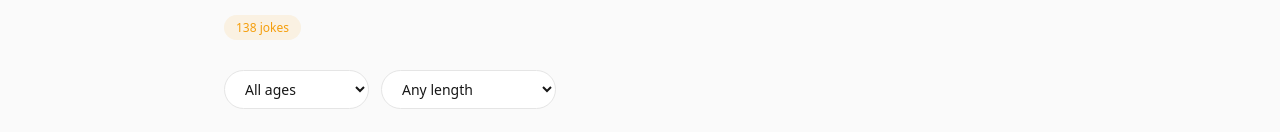
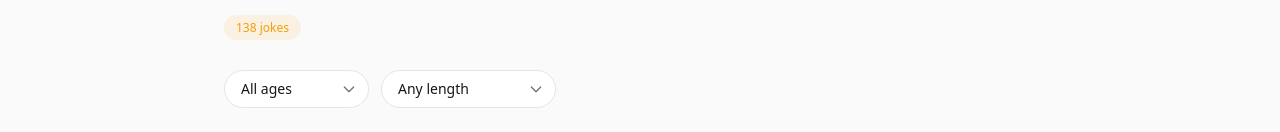
Before and after one commit to Yahoeshua215/dadjokes, a Next.js app: page /packs/fathers-day in a window 1280 px wide. Shown: the part 269-401 px from the top of the page. Built offline with nearby package versions, Linux system fonts and the light colour scheme; a web font is replaced by a local one.

Commit message:
Fix filter pill chevron alignment with custom dropdown arrow
Replace native select chevron with a custom SVG icon using
appearance-none, giving consistent right padding and alignment.

Co-Authored-By: Claude Opus 4.6 <noreply@anthropic.com>

```diff
--- a/components/JokeFilterBar.tsx
+++ b/components/JokeFilterBar.tsx
@@ -55,24 +55,34 @@ export default function JokeFilterBar({ jokes }: { jokes: Joke[] }) {
   return (
     <>
       <div className="flex flex-wrap gap-3 mb-6">
+        <div className="relative">
           <select
             value={ageFilter}
             onChange={(e) => updateFilter('age', e.target.value)}
-          className="bg-surface border border-border rounded-full px-4 py-2 text-sm focus:outline-none focus:border-accent transition-colors"
+            className="appearance-none bg-surface border border-border rounded-full pl-4 pr-9 py-2 text-sm focus:outline-none focus:border-accent transition-colors cursor-pointer"
           >
             {AGE_OPTIONS.map((o) => (
               <option key={o.value} value={o.value}>{o.label}</option>
             ))}
           </select>
+          <svg className="pointer-events-none absolute right-3 top-1/2 -translate-y-1/2 h-4 w-4 text-text-secondary" fill="none" viewBox="0 0 24 24" stroke="currentColor" strokeWidth={2}>
+            <path strokeLinecap="round" strokeLinejoin="round" d="M19 9l-7 7-7-7" />
+          </svg>
+        </div>
+        <div className="relative">
           <select
             value={lengthFilter}
             onChange={(e) => updateFilter('length', e.target.value)}
-          className="bg-surface border border-border rounded-full px-4 py-2 text-sm focus:outline-none focus:border-accent transition-colors"
+            className="appearance-none bg-surface border border-border rounded-full pl-4 pr-9 py-2 text-sm focus:outline-none focus:border-accent transition-colors cursor-pointer"
           >
             {LENGTH_OPTIONS.map((o) => (
               <option key={o.value} value={o.value}>{o.label}</option>
             ))}
           </select>
+          <svg className="pointer-events-none absolute right-3 top-1/2 -translate-y-1/2 h-4 w-4 text-text-secondary" fill="none" viewBox="0 0 24 24" stroke="currentColor" strokeWidth={2}>
+            <path strokeLinecap="round" strokeLinejoin="round" d="M19 9l-7 7-7-7" />
+          </svg>
+        </div>
         {(ageFilter || lengthFilter) && (
           <span className="text-sm text-text-secondary self-center">
             {filtered.length} of {jokes.length} jokes
```
Lines whose indentation alone changed are shown as unchanged.
